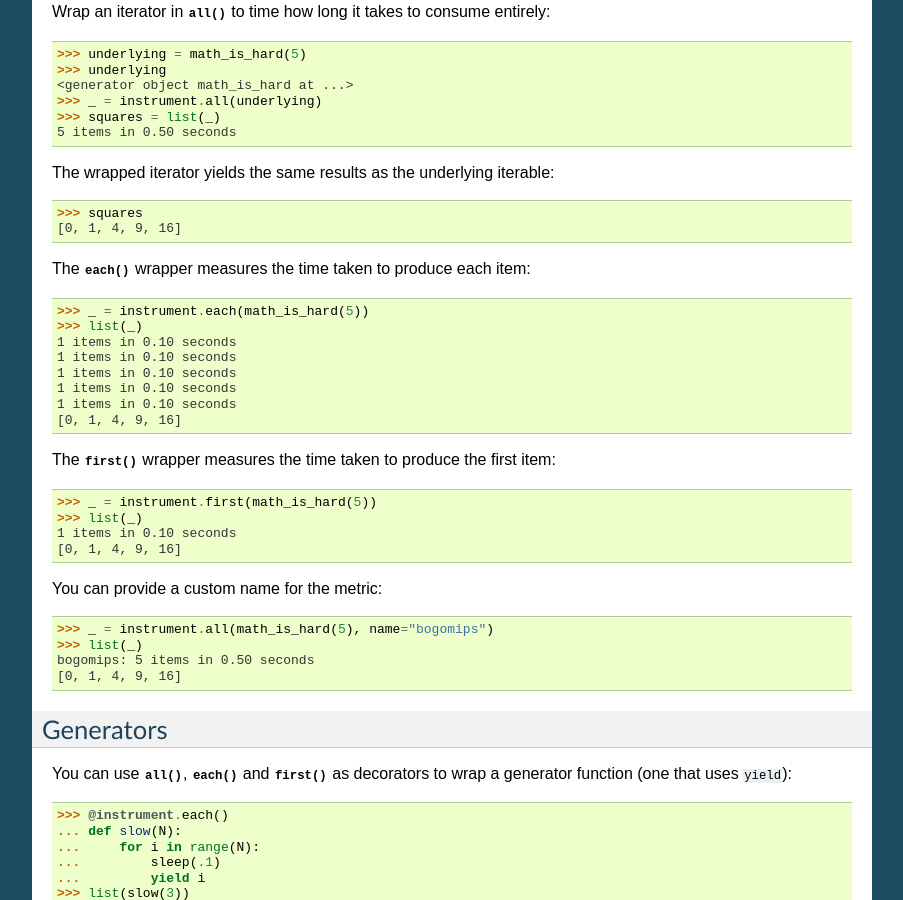
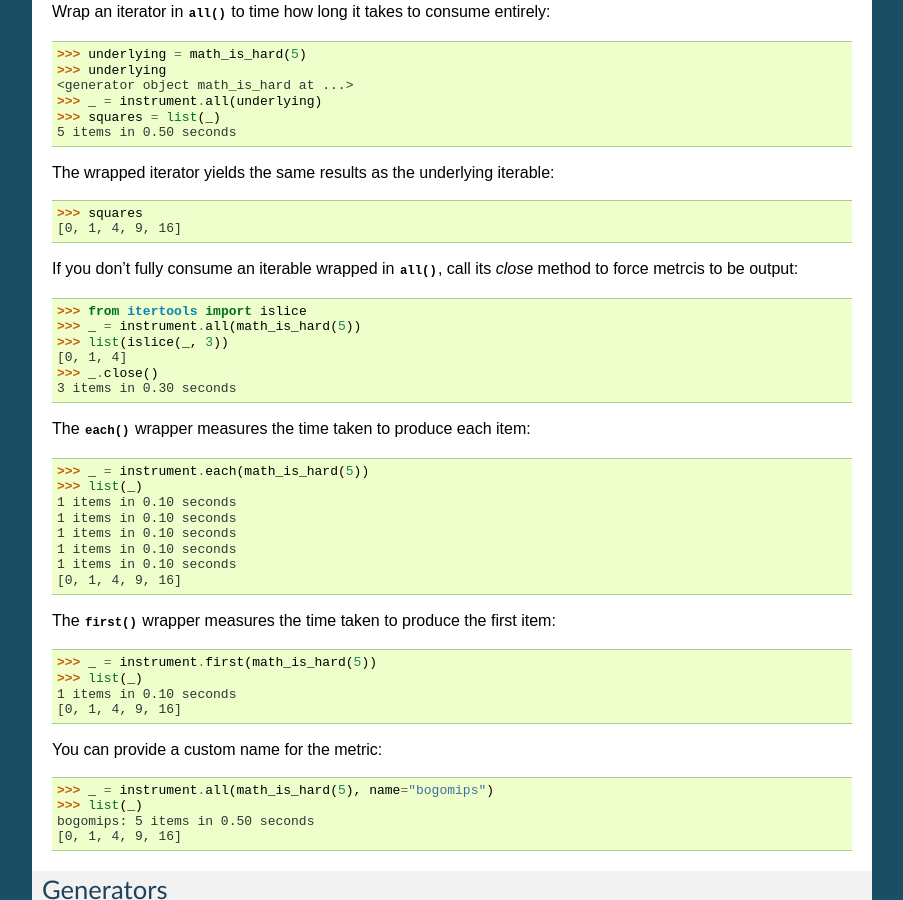
Before and after one commit to wearpants/instrument, a Sphinx documentation site: the page built from doc/basic_use.rst, in a window 1280 px wide and 900 px high, scrolled down 1298 px. Shown: the whole window, without its empty margins (198-1101 px from the left). Built offline with Sphinx 7.4.7, drawn with Linux system fonts in a browser that asks for light colours.

Commit message:
document dumping partial reads of all() using close()

```diff
--- a/doc/basic_use.rst
+++ b/doc/basic_use.rst
@@ -88,6 +88,16 @@ The wrapped iterator yields the same results as the underlying iterable:
 
 >>> squares
 [0, 1, 4, 9, 16]
+
+If you don't fully consume an iterable wrapped in :func:`all`, call its
+`close` method to force metrcis to be output:
+
+>>> from itertools import islice
+>>> _ = instrument.all(math_is_hard(5))
+>>> list(islice(_, 3))
+[0, 1, 4]
+>>> _.close()
+3 items in 0.30 seconds
 
 The :func:`each` wrapper measures the time taken to produce each
 item:
```
